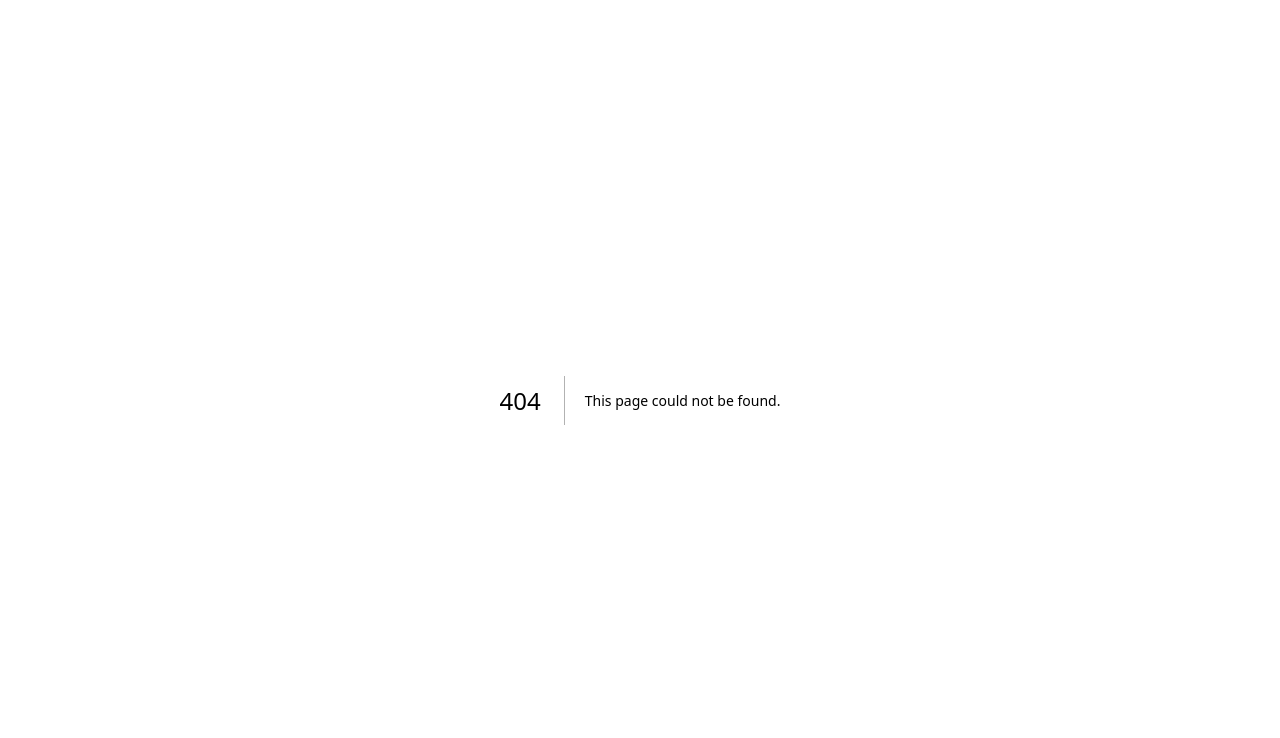
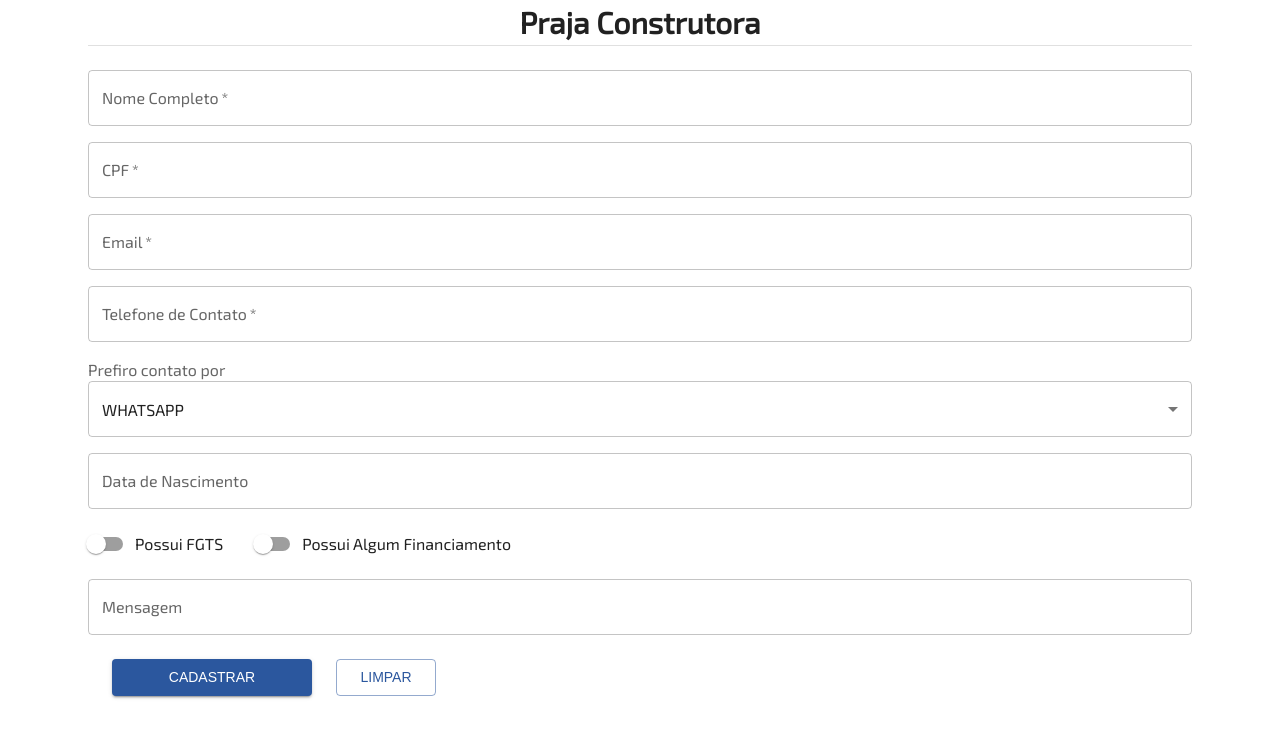
Before and after one commit to thonycsdev/Kivo, a Next.js app: page /public in a window 1280 px wide. Before the commit this address had no page. Shown: the top 738 px of the page. Built offline with nearby package versions, Linux system fonts and the light colour scheme.

Commit message:
feat: add public form for clients

```diff
--- /dev/null
+++ b/app/public/page.tsx
@@ -0,0 +1,11 @@
+"use client"
+import { Container } from "@mui/material";
+import PublicClientForm from "app/ui/create-client/publicClientForm";
+
+export default function Page() {
+	return <>
+		<Container>
+			<PublicClientForm />
+		</Container>
+	</>
+}
--- /dev/null
+++ b/app/ui/create-client/publicClientForm.tsx
@@ -0,0 +1,135 @@
+
+import {
+	Box,
+	Button,
+	CircularProgress,
+	Container,
+	Divider,
+	FormControlLabel,
+	Grid2,
+	InputLabel,
+	MenuItem,
+	Select,
+	Switch,
+	TextField,
+	Typography
+} from '@mui/material';
+import { DatePicker } from '@mui/x-date-pickers';
+import { Prisma } from '@prisma/client';
+import { Controller, useForm } from 'react-hook-form';
+import { zodResolver } from '@hookform/resolvers/zod';
+import { createClienteSchema } from './zodClienteValidation';
+import useSWRMutation from 'swr/mutation';
+import { ChangeEvent } from 'react';
+
+async function postNewCliente(
+	key: string,
+	{ arg }: { arg: Prisma.ClienteCreateInput }
+) {
+	const payload = JSON.stringify(arg);
+	const r = await fetch(key, {
+		method: 'POST',
+		headers: {
+			'Content-Type': 'application/json'
+		},
+		body: payload
+	});
+	if (!r.ok) {
+		const erro = await r.json();
+		throw erro.solution;
+	}
+}
+
+export default function PublicClientForm() {
+	const { trigger, isMutating } = useSWRMutation(
+		'/api/v1/cliente',
+		postNewCliente,
+		{
+			onSuccess: () => alert('Cliente cadastrado!'),
+			onError: (err) => alert(`Aconteceu um erro: ${err} `)
+		}
+	);
+	const { register, handleSubmit, control, setValue, reset } =
+		useForm<Prisma.ClienteCreateInput>({
+			resolver: zodResolver(createClienteSchema)
+		});
+	const handleOnSubmit = async (data: Prisma.ClienteCreateInput) => {
+		await trigger(data);
+	};
+	const loadingHandler = () => {
+		if (isMutating) {
+			return <CircularProgress />;
+		}
+		return (
+			<Button variant="contained" sx={{ width: '200px' }} type="submit">
+				Cadastrar
+			</Button>
+		);
+	};
+	return (
+		<form onSubmit={handleSubmit(handleOnSubmit)}>
+			<Container
+				sx={{
+					display: 'flex',
+					flexDirection: 'column',
+					alignContent: "center",
+					width: '100%'
+				}}
+			>
+				<Box>
+					<Typography textAlign={'center'} fontSize={'30px'} fontWeight={'bold'}>
+						Praja Construtora
+					</Typography>
+					<Divider />
+				</Box>
+				<Grid2 container sx={{ mt: 3 }} spacing={2}>
+					<TextField fullWidth  {...register('name')} label="Nome Completo" required />
+					<TextField fullWidth  {...register('cpf')} label="CPF" required />
+					<TextField fullWidth  {...register('email')} label="Email" required />
+					<TextField fullWidth  {...register('personalPhoneNumber')} label="Telefone de Contato" required />
+					<Box width={"100%"}>
+						<InputLabel>Prefiro contato por</InputLabel>
+						<Select
+							defaultValue={'WHATSAPP'}
+							label="Prefiro contato por"
+							fullWidth
+						>
+							<MenuItem value={'WHATSAPP'}>WHATSAPP</MenuItem>
+							<MenuItem value={'CHAMADA'}>CHAMADA</MenuItem>
+						</Select>
+					</Box>
+
+					<Controller
+						control={control}
+						name="birthDate"
+						render={({ field: { onChange } }) => (
+							<DatePicker sx={{ width: '100%' }} onChange={onChange} label="Data de Nascimento" />
+						)}
+					/>
+
+					<FormControlLabel
+						control={<Switch />}
+						{...register('hasFGTS')}
+						label="Possui FGTS"
+					/>
+					<FormControlLabel
+						{...register('hasFinancing')}
+						control={<Switch />}
+						label="Possui Algum Financiamento"
+					/>
+					<TextField fullWidth  {...register('description')} label="Mensagem" multiline maxRows={6} />
+				</Grid2>
+				<Box sx={{ m: 3, display: 'flex', gap: 3 }}>
+					{loadingHandler()}
+					<Button
+						onClick={() => reset()}
+						variant="outlined"
+						sx={{ width: '100px' }}
+					>
+						Limpar
+					</Button>
+				</Box>
+			</Container>
+		</form>
+	);
+}
```
